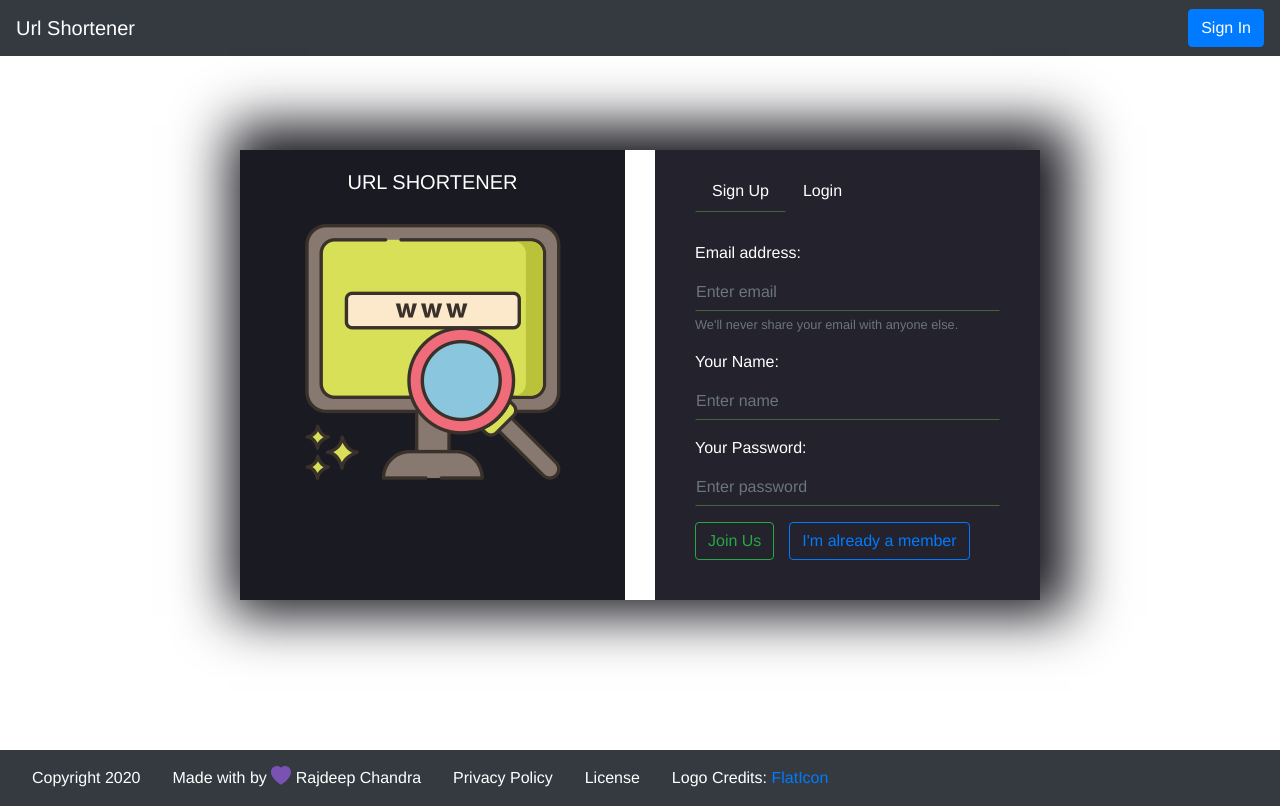
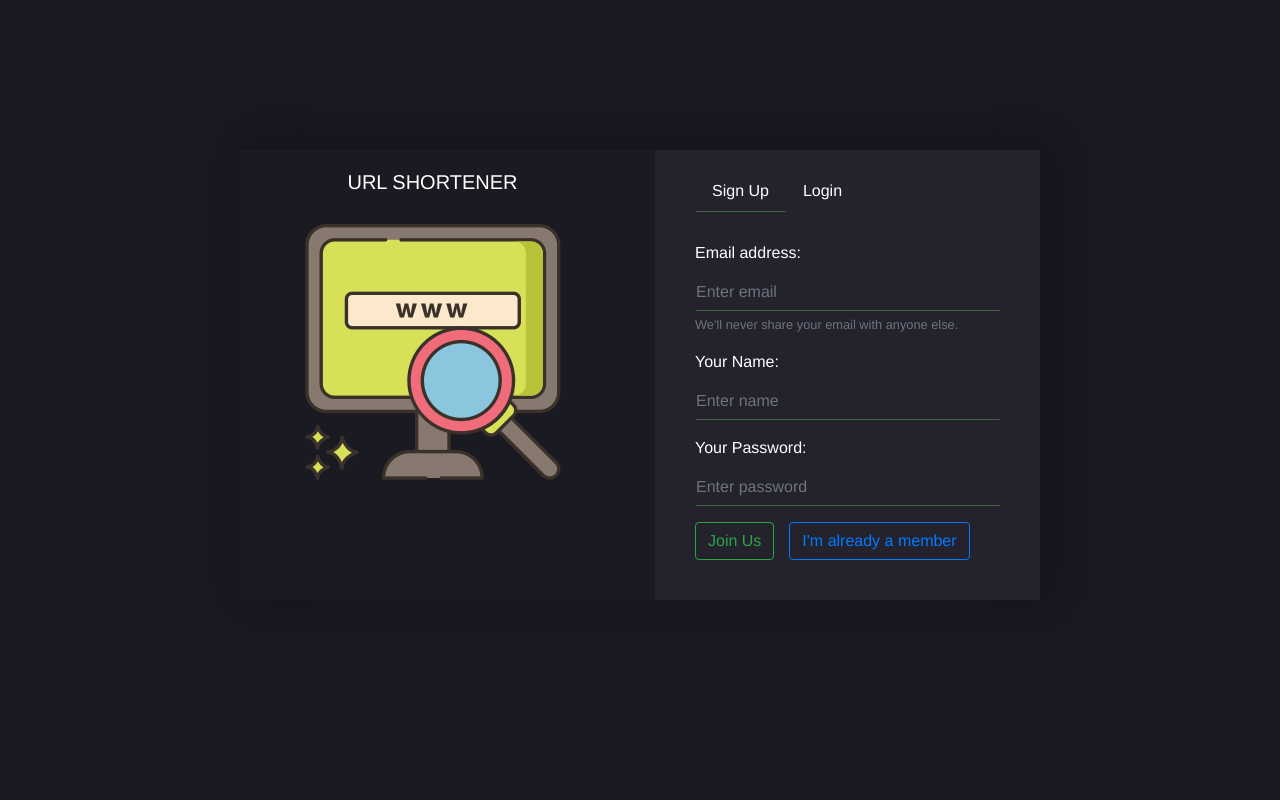
Before and after one commit to Rajdeepc/shorten, a Vue app in the folder frontend/: page /registration in a window 1280 px wide. Built offline with nearby package versions, Linux system fonts and the light colour scheme.

Commit message:
backend implementation

```diff
--- a/frontend/src/App.vue
+++ b/frontend/src/App.vue
@@ -1,10 +1,10 @@
 <template>
   <div id="app">
-     <Navbar/>
-        <div class="main-container">
-        <router-view></router-view>
-        </div>
-     <Footer/>
+    <Navbar v-show="['home','profile'].includes(this.$route.name)" />
+    <div class="main-container">
+      <router-view :key="$route.fullPath"></router-view>
+    </div>
+    <Footer v-show="['home','profile'].includes(this.$route.name)" />
   </div>
 </template>
 
@@ -13,22 +13,30 @@ import Navbar from "./common-components/NavBar";
 import Footer from "./common-components/Footer";
 
 export default {
-  name: 'app',
-  components:{
+  name: "app",
+  data() {
+    return {
+      hideNavFooter: false
+    };
+  },
+  mounted(){
+    console.log(this.$route.name)
+  },
+  components: {
     Navbar,
     Footer
   }
-}
+};
 </script>
 
 <style>
 #app {
-  font-family: 'Avenir', Helvetica, Arial, sans-serif;
+  font-family: "Avenir", Helvetica, Arial, sans-serif;
   color: #fff;
-  width:100%;
-  height:100vh;
+  width: 100%;
+  height: 100vh;
 }
-.main-container{
+.main-container {
   min-height: calc(100vh - 106px);
 }
 </style>
--- a/frontend/src/components/Registration/Registration.vue
+++ b/frontend/src/components/Registration/Registration.vue
@@ -67,7 +67,7 @@ export default {
 }
 .registration-wrapper {
   background: #1a1a22;
-  height: 100%;
+  height: 100vh;
   width: 100%;
 }
 
--- a/frontend/src/routes.js
+++ b/frontend/src/routes.js
@@ -12,9 +12,15 @@ const isAuthenticated = () => {
 }
 
 const Routes = [
-    { path: '/', component: Home},
-    { path: '/profile', component: Profile },
-    { path: '/registration', component: Registration , beforeEnter :(to,from,next) => {
+    { name:'home', path: '/', component: Home},
+    { name:'profile', path: '/profile', component: Profile ,beforeEnter :(to,from,next) => {
+      if(to.path === '/profile' && !isAuthenticated()){
+        next({path: '/',replace: true})
+      } else {
+        next()
+      }
+    } },
+    { name:'registration', path: '/registration', component: Registration , beforeEnter :(to,from,next) => {
       if(to.path === '/registration' && isAuthenticated()){
         next({path: '/',replace: true})
       } else {
```
